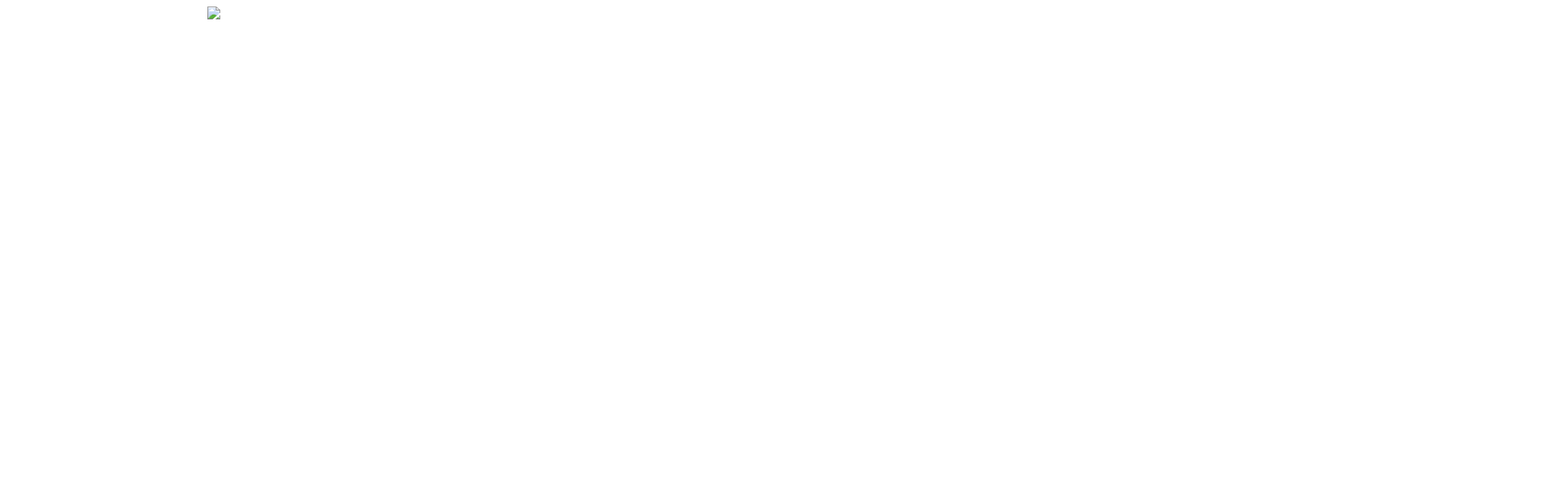
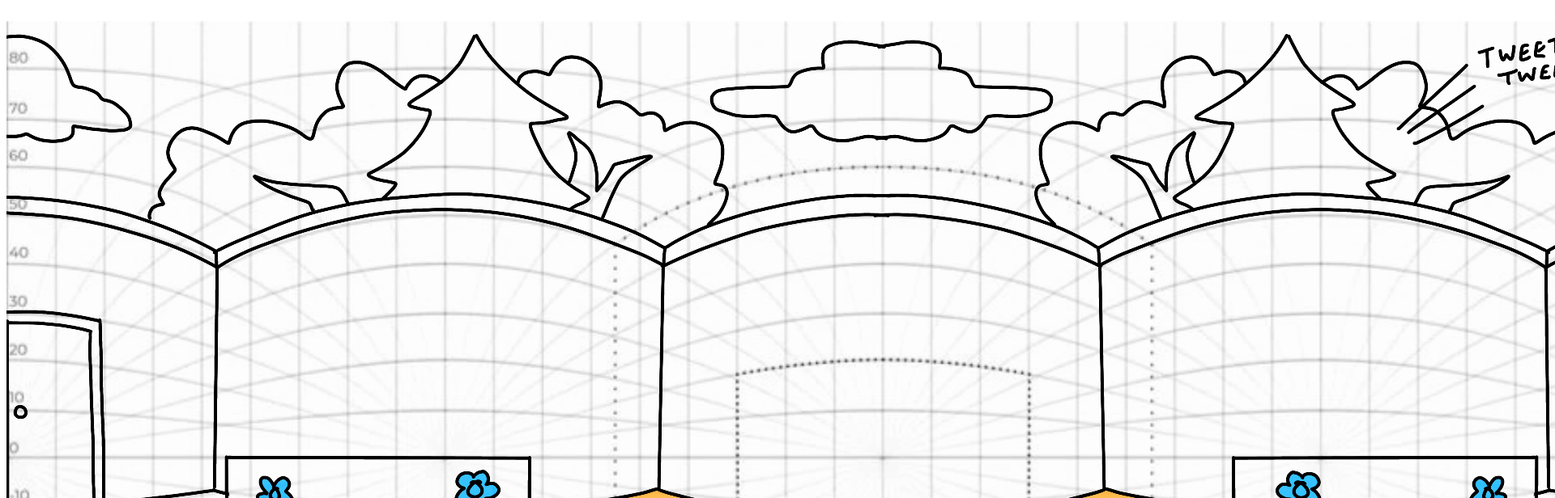
Before and after one commit to blushouyo/zen-garden-prototype-1, a plain HTML site: page zen_garden.html in a window 1280 px wide. Shown: the top 616 px of the page at 81% size, 1920 px wide, since content can reach past the window. Drawn offline with Linux system fonts and the light colour scheme.

Commit message:
Update zen_garden.html

```diff
--- a/zen_garden.html
+++ b/zen_garden.html
@@ -5,7 +5,7 @@
  <body>
   <a-scene background="transparent:true" >
    <a-assets>
-    <img id="VR_Wireframe" src="proto360 (4).png">
+    <img id="VR_Wireframe" src="proto360_4.png">
    </a-assets>
    <a-sky src="#VR_Wireframe"></a-sky>
    <a-camera position="0 0 0" fov="90"></a-camera>
```
